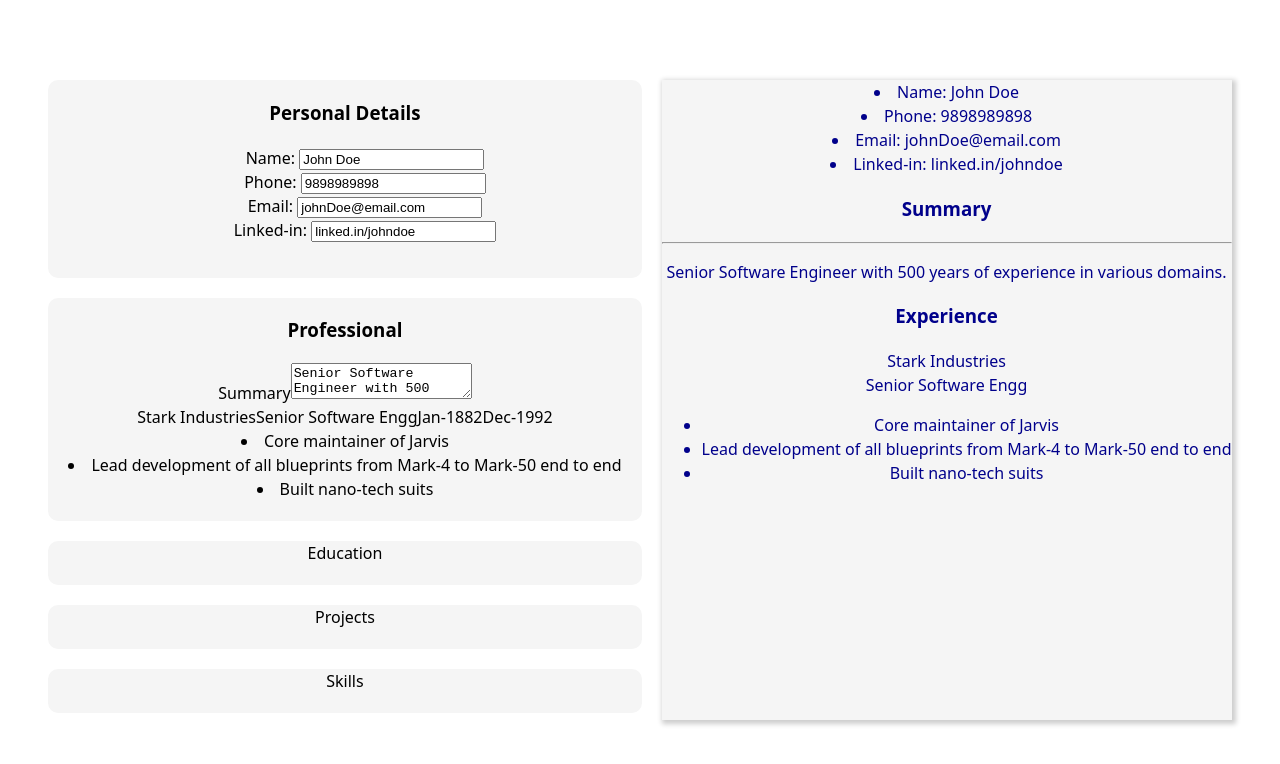
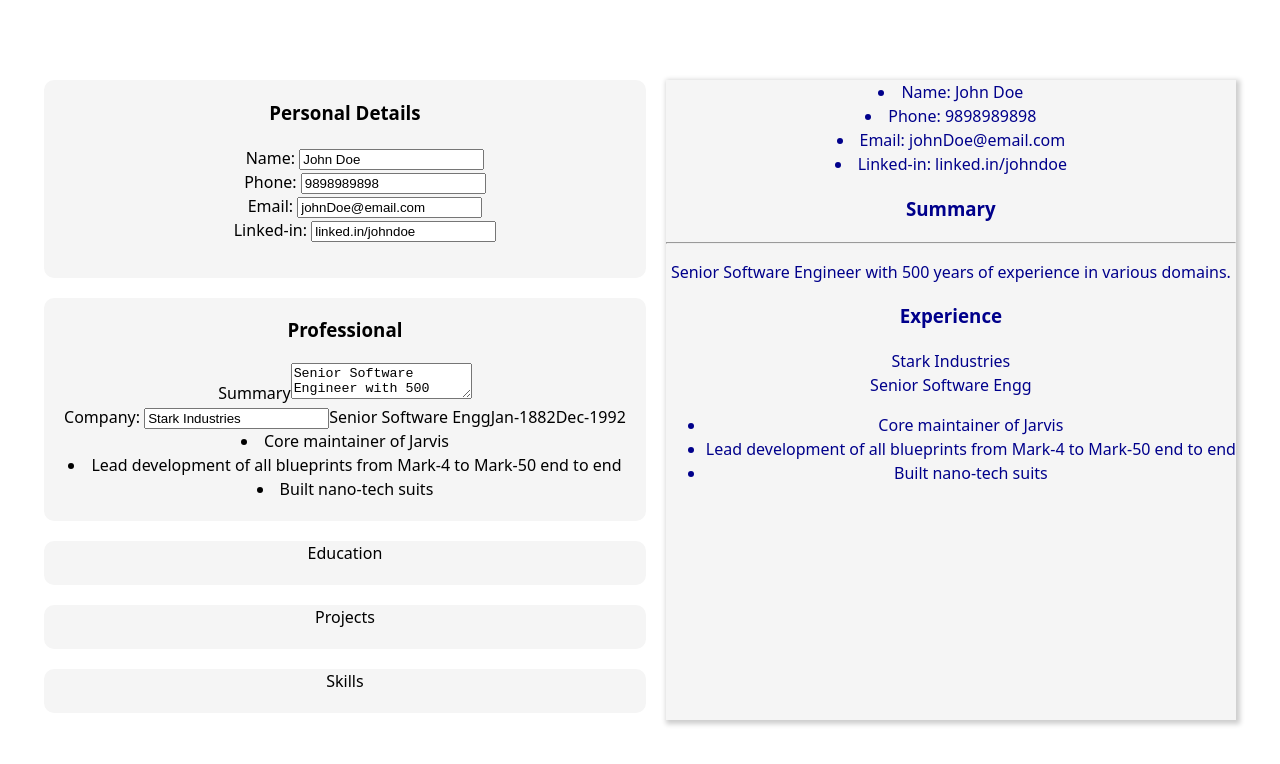
Before and after one commit to fromscode/cv-app, a React (Vite) app: page / in a window 1280 px wide. Shown: the top 764 px of the page. Built offline with nearby package versions, Linux system fonts and the light colour scheme.

Commit message:
Add logic to dynamically edit company name

```diff
--- a/src/App.jsx
+++ b/src/App.jsx
@@ -19,12 +19,30 @@ function App() {
     });
   }
 
+  function handleProfessional(key, value, id) {
+    if (key === "summary") {
+      setProffesional({ ...professional, summary: value });
+    }
+    if (key === "company") {
+      const newObj = { ...professional };
+      newObj.jobs = newObj.jobs.map((job) => {
+        if (job.id !== id) return job;
+        else {
+          job.companyName = value;
+          return job;
+        }
+      });
+      setProffesional(newObj);
+    }
+  }
+
   return (
     <>
       <Builder
         personal={personal}
         onPersonalChange={handlePersonal}
-        professional={professional} /* onProfessionalChange={handleProfessi} */
+        professional={professional}
+        onProfessionalChange={handleProfessional}
       />
       <CV personal={personal} professional={professional} />
     </>
--- a/src/components/Builder.jsx
+++ b/src/components/Builder.jsx
@@ -9,7 +9,10 @@ export default function Builder(props) {
   return (
     <div className="builder">
       <Personal personal={props.personal} onChange={props.onPersonalChange} />
-      <Professional professional={props.professional} />
+      <Professional
+        professional={props.professional}
+        onChange={props.onProfessionalChange}
+      />
       <Education />
       <Projects />
       <Skills />
--- a/src/components/Professional.jsx
+++ b/src/components/Professional.jsx
@@ -1,8 +1,13 @@
-function JobList({ jobs }) {
+function JobList({ jobs, onChange }) {
   return jobs.map((job) => {
     return (
-      <div className="job" key={job.companyName + job.jobTitle}>
-        {job.companyName}
+      <div className="job" key={job.id}>
+        Company:{" "}
+        <input
+          type="text"
+          value={job.companyName}
+          onChange={(e) => onChange("company", e.target.value, job.id)}
+        />
         {job.jobTitle}
         {job.startDate}
         {job.endDate}
--- a/src/data/ProfessionalObj.js
+++ b/src/data/ProfessionalObj.js
@@ -3,6 +3,7 @@ const ProfessionalObj = {
     "Senior Software Engineer with 500 years of experience in various domains.",
   jobs: [
     {
+      id: crypto.randomUUID(),
       companyName: "Stark Industries",
       jobTitle: "Senior Software Engg",
       startDate: "Jan-1882",
```
